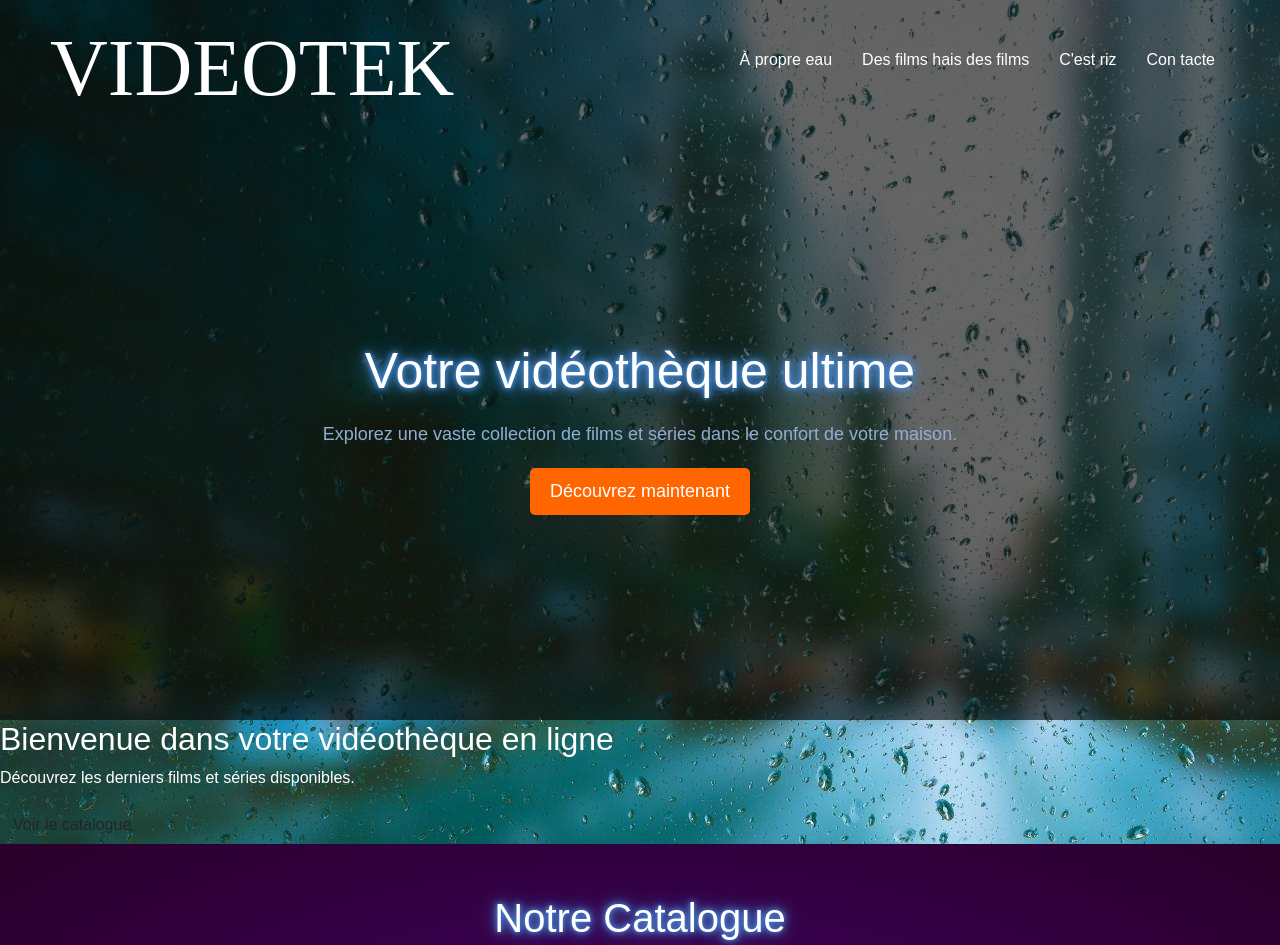
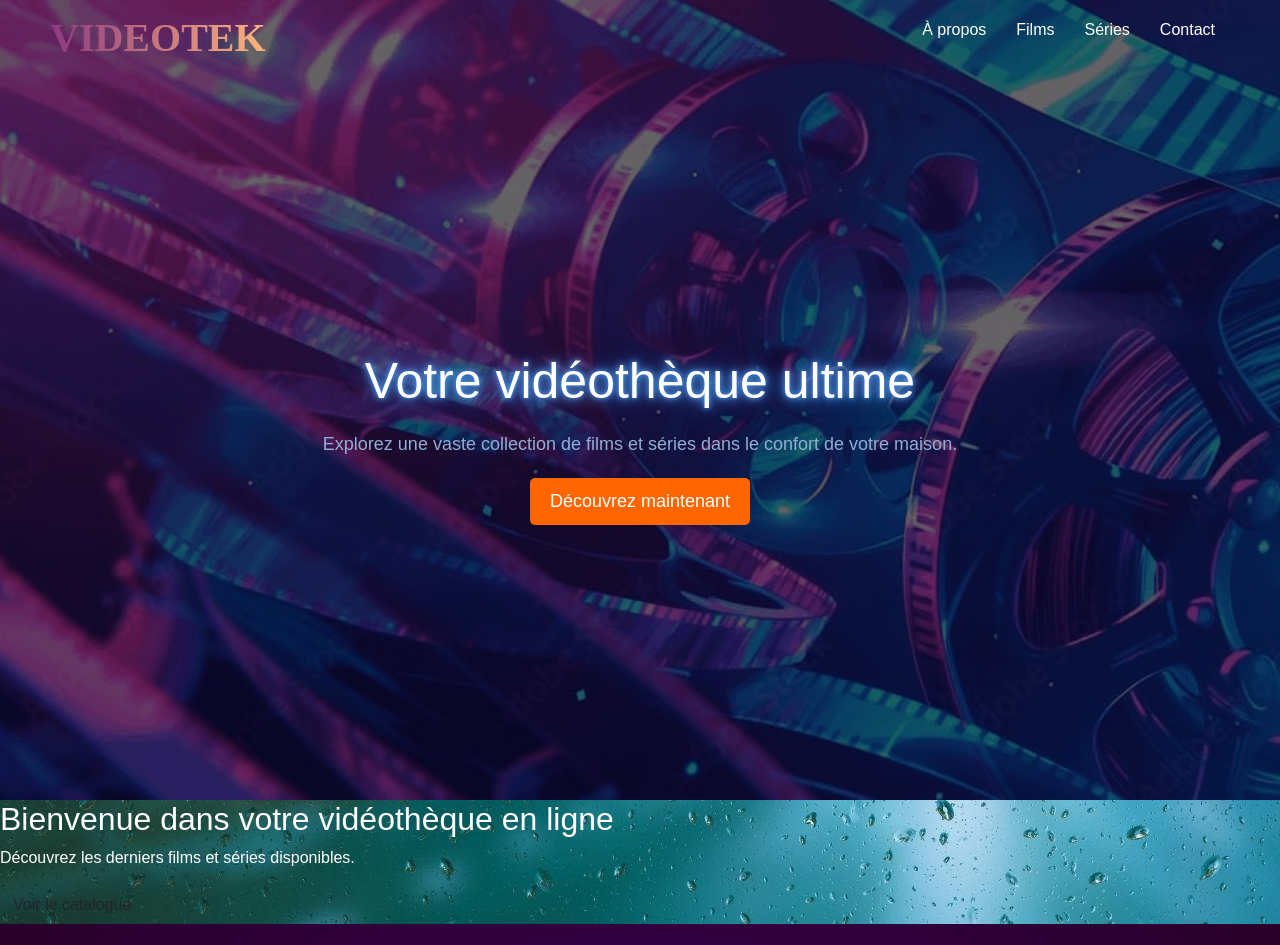
Before and after one commit to 03Sly03/videotek, a plain HTML site: page my-app/index.html in a window 1280 px wide. Shown: the top 945 px of the page. Drawn offline with nearby package versions, Linux system fonts and the light colour scheme.

Commit message:
revenir à preparation dockerisation

```diff
--- a/my-app/index.html
+++ b/my-app/index.html
@@ -19,10 +19,10 @@
                 </div>
                 <nav>
                     <ul>
-                        <li><a href="#about">À propre eau</a></li>
-                        <li><a href="#films">Des films hais des films</a></li>
-                        <li><a href="#series">C'est riz</a></li>
-                        <li><a href="#contact">Con tacte</a></li>
+                        <li><a href="#about">À propos</a></li>
+                        <li><a href="#films">Films</a></li>
+                        <li><a href="#series">Séries</a></li>
+                        <li><a href="#contact">Contact</a></li>
                     </ul>
                 </nav>
             </div>
--- a/my-app/js/app.js
+++ b/my-app/js/app.js
@@ -1,4 +1,4 @@
-import { Film } from "./modules/classes/Film.js";
+import { Film } from "/js/modules/classes/Film.js";
 
 // créer une simulation de catalogue
 
--- a/my-app/style.css
+++ b/my-app/style.css
@@ -14,8 +14,8 @@
 
 .header {
     position: relative;
-    height: 90vh;
-    background: url('./images/background.jpg') repeat center center/cover;
+    height: 100vh;
+    background: url('/images/background.jpg') no-repeat center center/cover;
 }
 
 .overlay {
@@ -33,7 +33,7 @@
 .navbar {
     display: flex;
     justify-content: space-between;
-    align-items: right;
+    align-items: center;
     padding: 20px 50px;
 }
 
@@ -58,10 +58,12 @@
 
 .logo {
     font-family: 'Playfair Display', serif;
-    font-size: 5rem;
-    font-weight: extra-bold;
+    font-size: 2.5rem;
+    font-weight: bold;
+    background: linear-gradient(to right, #8c3983, #feb47b);
     -webkit-background-clip: text;
     background-clip: text;
+    color: transparent;
 }
 
 .content {
@@ -102,7 +104,7 @@ body {
     margin: 0;
     font-family: sans-serif;
     line-height: 1.5;
-    background-image: url("./images/backGroundImage.jpg");
+    background-image: url("/images/backGroundImage.jpg");
     color: white;
 }
 
```
Also changed, not shown: my-app/images/background.jpg (added).
